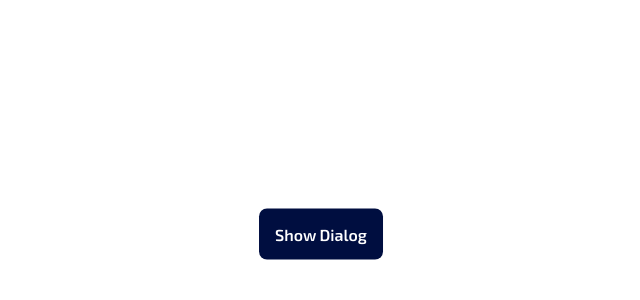
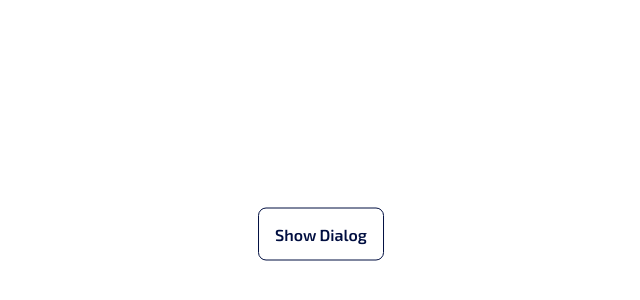
Before and after one commit to malaguitte/react-modal-dialog-exercise, a React (Vite) app: page / in a window 1280 px wide. Shown: the part 166-466 px from the top of the page, without its empty margins (327-967 px from the left). Built offline with nearby package versions, Linux system fonts and the light colour scheme.

Commit message:
Renamed components

```diff
--- a/src/App.scss
+++ b/src/App.scss
@@ -25,4 +25,5 @@ html, body {
   top: 50%;
   transform: translate(-50%, -50%);
   cursor: pointer;
+  z-index: 1;
 }
--- a/src/App.tsx
+++ b/src/App.tsx
@@ -1,8 +1,8 @@
 import "./App.scss";
 import { useState } from "react";
-import RegistrationDialog from "./components/registration-dialog/RegistrationDialog";
+import RegistrationDialog from "./components/RegistrationDialog/RegistrationDialog";
 import { dragElement } from "./utils/Drag";
-import Button from "./components/button/Button";
+import Button from "./components/Button/Button";
 
 const SHOW_DIALOG_BUTTON_LABEL = "Show Dialog";
 const onCancelClick = () => console.log("Clicked Cancel");
@@ -20,7 +20,7 @@ function App() {
   return (
     <div className="App">
       <div className="show_dialog_button">
-        <Button theme="primary" onClickHandler={() => setActive(true)}>{SHOW_DIALOG_BUTTON_LABEL}</Button>
+        <Button theme="secondary" onClickHandler={() => setActive(true)}>{SHOW_DIALOG_BUTTON_LABEL}</Button>
       </div>
       <RegistrationDialog
         isActive={isActive}
--- a/src/components/registration-dialog/RegistrationDialog.tsx
+++ b/src/components/RegistrationDialog/RegistrationDialog.tsx
@@ -1,5 +1,5 @@
-import Dialog from "../dialog/Dialog"
-import RegistrationForm from "./RegistrationForm";
+import Dialog from "../Dialog/Dialog"
+import RegistrationForm from "../RegistrationForm/RegistrationForm";
 
 interface RegistrationDialogProps {
   isActive: boolean,
--- a/src/components/registration-dialog/RegistrationForm.tsx
+++ b/src/components/RegistrationForm/RegistrationForm.tsx
@@ -1,4 +1,4 @@
-import Input from "../input/Input";
+import Input from "../Input/Input";
 import "./RegistrationForm.scss"
 
 function RegistrationForm() {
```
Also changed, not shown: src/components/RegistrationDialog/RegistrationDialog.scss (renamed from src/components/registration-dialog/RegistrationDialog.scss), src/components/RegistrationForm/RegistrationForm.scss (renamed from src/components/registration-dialog/RegistrationForm.scss), src/utils/DragElement.tsx (renamed from src/utils/Drag.tsx).
